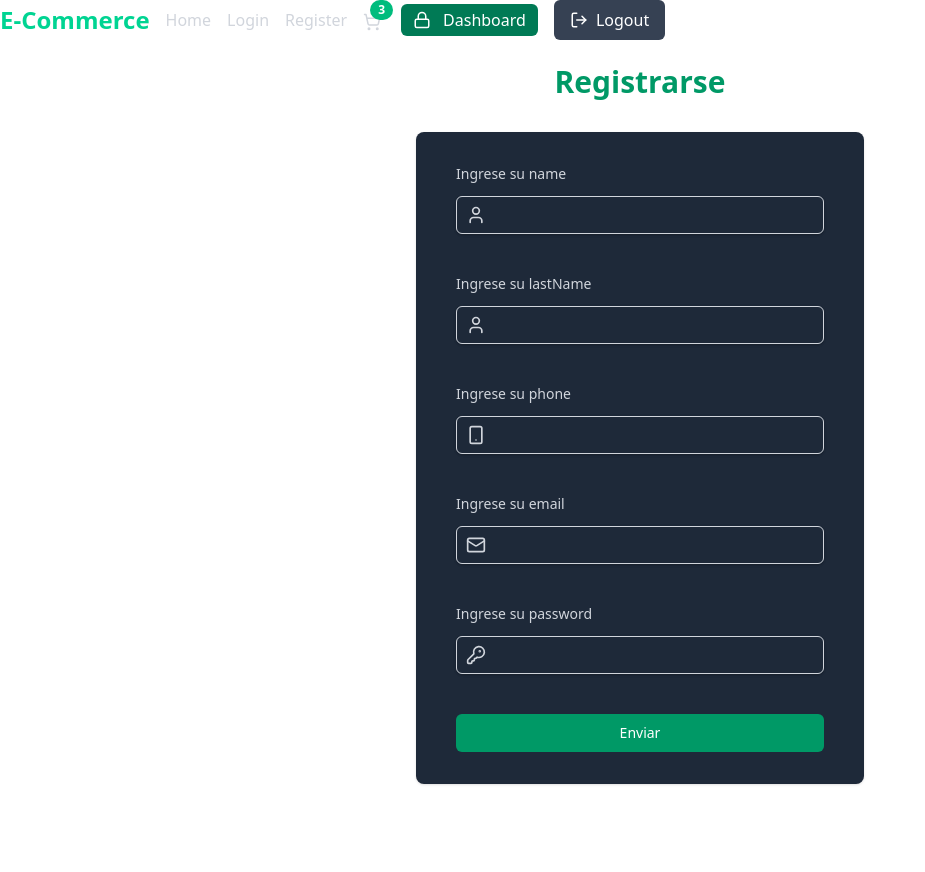
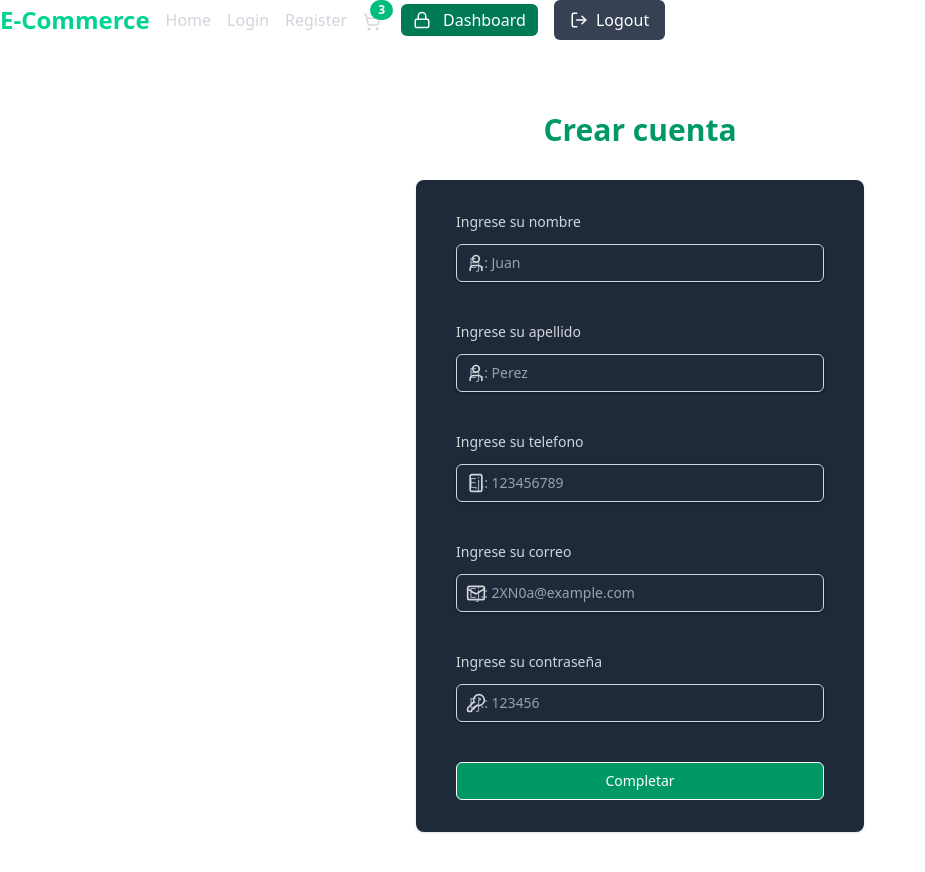
Before and after one commit to Figaarillo/e-comerce-tpi-cudi, a React (Vite) app: page /signup in a window 1280 px wide. Shown: the top 872 px of the page, without its empty margins (0-925 px from the left). Before the commit the page ends 800 px from the top, so only its background shows below. Built offline with nearby package versions, Linux system fonts and the light colour scheme.

Commit message:
refactor: mejora sobre el la modularidad de los componentes

```diff
--- a/src/components/Dashboard.jsx
+++ b/src/components/Dashboard.jsx
@@ -7,7 +7,7 @@ const Dashboard = ({isAdmin = true}) => {
       <Link
         className="bg-emerald-700 hover:bg-emerald-600 text-white px-3 py-1 rounded-md font-medium transition duration-300 ease-in-out flex items-center" to={"/secret-dashboard"}>
         <Lock className="inline-block mr-1" size={18} />
-        <span className="hiden sm:inline ml-2">Dashboard</span>
+        <span className="hidden sm:inline ml-2">Dashboard</span>
       </Link>
     )
   );
--- a/src/components/Form.jsx
+++ /dev/null
@@ -1,23 +0,0 @@
-import React from 'react'
-
-const Form = ({Field}) => {
-
-  return (
-    <div className="mt-8 sm:mx-auto sm:w-full sm:max-w-md">
-      <div className="bg-gray-800 py-8 px-4 shadow sm:rounded-lg sm:px-10">
-        <form onSubmit={handleSubmit} className="space-y-10">
-
-
-          <button
-            className="w-full flex justify-center border rounded-md border-transparent bg-emerald-600 py-2 px-4 text-sm font-medium text-white hover:bg-emerald-700 focus:outline-none focus:ring-2 focus:ring-emerald-500 focus:ring-offset-2"
-            type="submit"
-          >
-            Enviar
-          </button>
-        </form>
-      </div>
-    </div>
-  );
-}
-
-export default Form
--- /dev/null
+++ b/src/components/FormContainer.jsx
@@ -0,0 +1,25 @@
+import  TitleForm from '../components/TitleForm'
+import FormField from '../components/FormField'
+
+const FormContainer = ({title, fields, onSubmit, submitLabel = 'Enviar', loading = false}) => {
+  return (
+    <div className="lex flex-col items-center justify-center py-12 sm:px-6 lg:px-8">
+      <TitleForm title={title} />
+      <div className="mt-8 sm:mx-auto sm:w-full sm:max-w-md">
+        <div className="bg-gray-800 py-8 px-4 shadow sm:rounded-lg sm:px-10">
+          <form onSubmit={onSubmit} className="space-y-10">
+            {fields.map((field) => (
+              <FormField key={field.name} {...field}/>
+            ))}
+
+            <button type="submit" disabled={loading} className={`w-full flex justify-center border rounded-md ${loading ? "bg-gray-500 cursor-not-allowed" : "bg-emerald-600 hover:bg-emerald-700"} py-2 px-4 text-sm font-medium text-white`}>
+              {loading ? "Cargando..." : submitLabel}
+            </button>
+          </form>
+        </div>
+      </div>
+    </div>
+  );
+}
+
+export default FormContainer
--- a/src/components/FormField.jsx
+++ b/src/components/FormField.jsx
@@ -1,25 +1,26 @@
-const FormField = ({ fieldName, FieldIcon, fieldValue, onChange }) => {
-  const handleInputChange = (event) => {
-    onChange(event.target.value);
-  };
-
+const FormField = ({ name, label, icon: Icon, value, onChange, type = "text", placeholder = "" }) => {
   return (
     <div className="flex flex-col">
-      <label
-        htmlFor={fieldName}
-        className="block text-sm font-medium text-gray-300 mb-3"
-      >
-        Ingrese su {fieldName}
-      </label>
+      {label && (
+        <label
+          htmlFor={name}
+          className="text-gray-300 mb-3 block font-medium text-sm"
+        >
+          {label}
+        </label>
+      )}
       <div className="relative rounded-md shadow-sm">
-        <div className="absolute inset-y-0 left-0 flex items-center">
-          <FieldIcon className="h-5 text-gray-300 mx-2" />
-        </div>
+        {Icon && (
+          <div className="absolute inset-y-0 left-0 flex items-center">
+            <Icon className="h-5 text-gray-300 mx-2" />
+          </div>
+        )}
         <input
-          id={fieldName}
-          type={fieldName}
-          value={fieldValue}
-          onChange={handleInputChange}
+          id={name}
+          type={type}
+          value={value}
+          onChange={(e) => onChange(e.target.value)}
+          placeholder={placeholder || label || `Ingrese su ${name}`}
           className="block w-full appearance-none rounded-md border border-gray-300 px-3 py-2 placeholder-gray-400 shadow-sm focus:border-emerald-500 focus:outline-none focus:ring-emerald-500 sm:text-sm text-gray-400"
         />
       </div>
--- a/src/pages/LoginPage.jsx
+++ b/src/pages/LoginPage.jsx
@@ -1,7 +1,6 @@
 import { KeyRound, Mail } from "lucide-react";
 import { useState } from "react";
-import FormField from "../components/FormField";
-import TitleForm from "../components/TitleForm";
+import FormContainer from "../components/FormContainer";
 
 const LoginPage = () => {
   const [email, setEmail] = useState('');
@@ -13,33 +12,29 @@ const LoginPage = () => {
     console.log('Password:', password);
   };
 
+  const fields = [
+    {
+      name: 'email',
+      label: 'Ingrese su correo',
+      icon: Mail,
+      value: email,
+      onChange: setEmail,
+      type: 'email',
+      placeholder: 'Ej.: 2XN0a@example.com',
+    },
+    {
+      name: 'password',
+      label: 'Ingrese su contraseña',
+      icon: KeyRound,
+      value: password,
+      onChange: setPassword,
+      type: 'password',
+      placeholder: 'Ej.: 123456',
+    },
+  ];
+
   return (
-    <div className="flex flex-col items-center justify-center py-12 sm:px-6 lg:px-8">
-      <TitleForm title="Crear cuenta" />
-      <div className="mt-8 sm:mx-auto sm:w-full sm:max-w-md">
-        <div className="bg-gray-800 py-8 px-4 shadow sm:rounded-lg sm:px-10">
-          <form onSubmit={handleSubmit} className="space-y-10">
-            <FormField
-              fieldName="email"
-              FieldIcon={Mail}
-              fieldValue={email}
-              onChange={setEmail}
-            />
-            <FormField
-              fieldName="password"
-              FieldIcon={KeyRound}
-              fieldValue={password}
-              onChange={setPassword}
-            />
-
-            <button
-             className="w-full flex justify-center border rounded-md border-transparent bg-emerald-600 py-2 px-4 text-sm font-medium text-white hover:bg-emerald-700 focus:outline-none focus:ring-2 focus:ring-emerald-500 focus:ring-offset-2"
-             type="submit"
-             >Enviar  </button>
-          </form>
-        </div>
-      </div>
-    </div>
+    <FormContainer title="Iniciar sesión" fields={fields} onSubmit={handleSubmit} submitLabel="Ingresar"/>
   );
 }
 
--- a/src/pages/SignUpPage.jsx
+++ b/src/pages/SignUpPage.jsx
@@ -1,7 +1,6 @@
-import { useState } from "react";
-import TitleForm from "../components/TitleForm";
-import { KeyRound, Mail, Phone, Smartphone, UserIcon } from "lucide-react";
-import FormField from "../components/FormField";
+import { useState } from 'react';
+import { KeyRound, Mail, Smartphone, UserIcon } from 'lucide-react';
+import FormContainer from '../components/FormContainer';
 
 const SignUpPage = () => {
   const [name, setName] = useState('');
@@ -14,60 +13,67 @@ const SignUpPage = () => {
     e.preventDefault();
     console.log('Email:', email);
     console.log('Password:', password);
-      console.log("Name:", name);
-      console.log("LastName:", lastName);
-      console.log("Phone:", phone);
+    console.log('Name:', name);
+    console.log('LastName:', lastName);
+    console.log('Phone:', phone);
   };
 
+  const fields = [
+    {
+      name: 'name',
+      label: 'Ingrese su nombre',
+      icon: UserIcon,
+      value: name,
+      onChange: setName,
+      type: 'text',
+      placeholder: 'Ej.: Juan',
+    },
+    {
+      name: 'lastName',
+      label: 'Ingrese su apellido',
+      icon: UserIcon,
+      value: lastName,
+      onChange: setLastName,
+      type: 'text',
+      placeholder: 'Ej.: Perez',
+    },
+    {
+      name: 'phone',
+      label: 'Ingrese su telefono',
+      icon: Smartphone,
+      value: phone,
+      onChange: setPhone,
+      type: 'tel',
+      placeholder: 'Ej.: 123456789',
+    },
+    {
+      name: 'email',
+      label: 'Ingrese su correo',
+      icon: Mail,
+      value: email,
+      onChange: setEmail,
+      type: 'email',
+      placeholder: 'Ej.: 2XN0a@example.com',
+    },
+    {
+      name: 'password',
+      label: 'Ingrese su contraseña',
+      icon: KeyRound,
+      value: password,
+      onChange: setPassword,
+      type: 'password',
+      placeholder: 'Ej.: 123456',
+    },
+  ];
 
   return (
-    <div>
-      <TitleForm title="Registrarse" />
-      <div className="mt-8 sm:mx-auto sm:w-full sm:max-w-md">
-        <div className="bg-gray-800 py-8 px-4 shadow sm:rounded-lg sm:px-10">
-          <form onSubmit={handleSubmit} className="space-y-10">
-            <FormField
-              fieldName={"name"}
-              FieldIcon={UserIcon}
-              fieldValue={name}
-              onChange={setName}
+    <FormContainer
+      title="Crear cuenta"
+      fields={fields}
+      onSubmit={handleSubmit}
+      submitLabel="Completar"
     />
-            <FormField
-              fieldName={"lastName"}
-              FieldIcon={UserIcon}
-              fieldValue={lastName}
-              onChange={setLastName}
-            />
-            <FormField
-              fieldName={"phone"}
-              FieldIcon={Smartphone}
-              fieldValue={phone}
-              onChange={setPhone}
-            />
-            <FormField
-              fieldName="email"
-              FieldIcon={Mail}
-              fieldValue={email}
-              onChange={setEmail}
-            />
-            <FormField
-              fieldName="password"
-              FieldIcon={KeyRound}
-              fieldValue={password}
-              onChange={setPassword}
-            />
-
-            <button
-              className="w-full flex justify-center border rounded-md border-transparent bg-emerald-600 py-2 px-4 text-sm font-medium text-white hover:bg-emerald-700 focus:outline-none focus:ring-2 focus:ring-emerald-500 focus:ring-offset-2"
-              type="submit"
-            >
-              Enviar{' '}
-            </button>
-          </form>
-        </div>
-      </div>
-    </div>
   );
 };
 
-export default SignUpPage
+export default SignUpPage;
```
Lines whose indentation alone changed are shown as unchanged.
